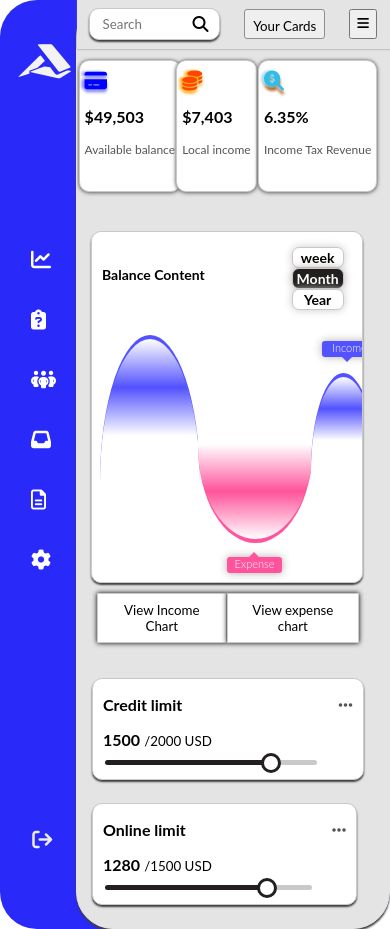
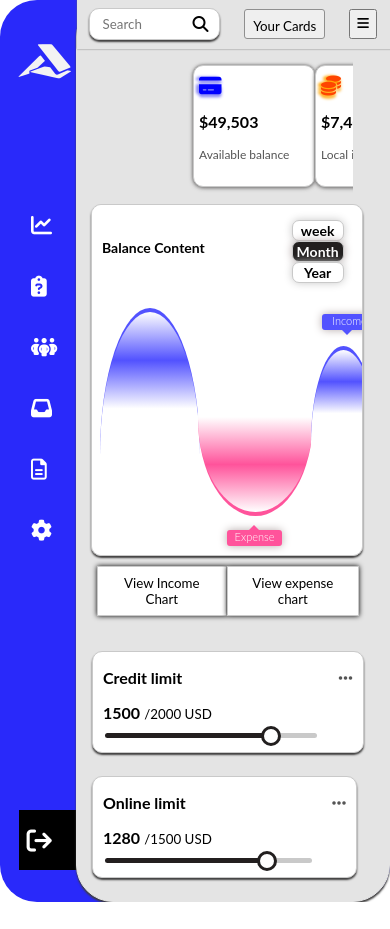
Before and after one commit to Damilarr/bank-dashboard, a plain HTML site: page index.html in a window 390 px wide. In both pictures the pointer is over the element 61 px from the left and 840 px from the top of the page. After the commit the page ends 902 px from the top, so only its background shows below. Drawn offline with Linux system fonts and the light colour scheme; a web font is replaced by a local one.

Commit message:
sidenav adjustments

```diff
--- a/css/bank-dashboard.css
+++ b/css/bank-dashboard.css
@@ -55,6 +55,26 @@ html,body {
     text-decoration: none;
     width: 100%;
     margin-bottom: 40px;
+}
+.body .logout a:link,
+.body .logout a:visited {
+    color: white;
+    text-decoration: none;
+}
+.body .logout:hover,
+.body .logout:active {
+    color: #c9c9c9;
+    background-color: #000;
+    transform: scale(1.2);
+    -webkit-transform: scale(1.2);
+    -moz-transform: scale(1.2);
+    -ms-transform: scale(1.2);
+    -o-transform: scale(1.2);
+    transition: 1s all;
+    -webkit-transition: 1s all;
+    -moz-transition: 1s all;
+    -ms-transition: 1s all;
+    -o-transition: 1s all;
 }
 .body .sidenav a:hover,
 .body .sidenav a:active {
@@ -184,8 +204,8 @@ html,body {
     color: white;
     box-shadow: 0px 6px 3px #f08ab4;
     z-index: 1;
-    position: sticky;
-    top: 75px;
+    /* position: sticky;
+    top: 75px; */
 }
 .rightside .card .cardtype i {
     color: white;
@@ -669,12 +689,12 @@ html,body {
 .mainboard .query-lastpanel {
     display: none;
 }
-.body .mainboard{
+/* .body .mainboard{
     height: fit-content;
 }
 .body{
     height: fit-content;
-}
+} */
 .body .mainboard .box-new {
     display: none;
 }
@@ -1067,7 +1087,7 @@ html,body {
         -ms-transition: 1s all;
         -o-transition: 1s all;
         border: 1px solid;
-        color: white;
+        color: #fff;
 }
     .mainboard .header .bank-card {
         padding: 8px;
@@ -1172,17 +1192,23 @@ html,body {
         height: fit-content;
         width: 230px;
         padding: 10px;
-        /* background-color: #e4e4e4; */
-        box-shadow: -2px 0px 2px #c9c9c9;
+        /*background-color: #e4e4e4;
+        */box-shadow: -2px 0px 2px #c9c9c9;
         display: none;
         background: linear-gradient(to right,#2929fa,#ff539b);
         right: 17px;
         top: 53px;
-        box-shadow: 0px 0px 4px black;
-    }
+        box-shadow: 0px 0px 6px black;
+        border-radius: 3px;
+        -webkit-border-radius: 3px;
+        -moz-border-radius: 3px;
+        -ms-border-radius: 3px;
+        -o-border-radius: 3px;
+}
     .mainboard .header .account-option:focus .account-option-container {
         display: block;
         outline: none;
+        color: #000;
     }
     .mainboard .header .account-option:focus {
         background:linear-gradient(to right,#5252ff,#ff539b);
@@ -1197,6 +1223,7 @@ html,body {
         -moz-border-radius: 3px;
         -ms-border-radius: 3px;
         -o-border-radius: 3px;
+        color: white;
 }
     .mainboard .header .account-option .account-option-container .account {
         height: fit-content;
@@ -1396,16 +1423,23 @@ html,body {
         display: flex;
     }
     .body .mainboard .box-new {
-        max-width: 490px;
-        min-width: 290px;
-        height: 250px;
+        /* max-width: 490px;
+        min-width: 290px; */
+        width: 160px;
+        /* background-color: #15ce15; */
+        height: 150px;
         justify-content: space-around;
         align-items: center;
+        overflow-x: scroll;
+        padding-top: 50px;
+        margin-bottom: 23px;
+        margin-left: 6px;
+        padding-left: 110px;
     }
     .body .mainboard .box-new .new-bxone,.body .mainboard .box-new .new-bxtwo,.body .mainboard .box-new .new-bxthree {
-        height: 120px;
+        min-height: 110px;
         /*max-width: 120px;
-        */width: fit-content;
+        */min-width: 110px;
         background-color: white;
         border: 1px solid #c9c9c9;
         display: block;
@@ -1419,26 +1453,37 @@ html,body {
 }
     .body .mainboard .box-new .new-bxthree {
         position: relative;
-        right: 10px;
     }
     .body .mainboard .box-new .new-bxtwo {
         position: relative;
-        left: -8px;
-    }
-    .body .mainboard .box-new .new-bxone:hover,.body .mainboard .box-new .new-bxtwo:hover,.body .mainboard .box-new .new-bxthree:hover {
-        transform: scale(1.14);
-        -webkit-transform: scale(1.14);
-        -moz-transform: scale(1.14);
-        -ms-transform: scale(1.14);
-        -o-transform: scale(1.14);
-        margin-right: 20px;
+    }
+    .body .mainboard .box-new .new-bxone:hover {
+        transform: scale(1.1);
+        -webkit-transform: scale(1.1);
+        -moz-transform: scale(1.1);
+        -ms-transform: scale(1.1);
+        -o-transform: scale(1.1);
         margin-left: 10px;
+        z-index: 2;
         transition: 1s all;
         -webkit-transition: 1s all;
         -moz-transition: 1s all;
         -ms-transition: 1s all;
         -o-transition: 1s all;
-    }
+}
+    .body .mainboard .box-new .new-bxtwo:hover,.body .mainboard .box-new .new-bxthree:hover {
+        transform: scale(1.1);
+        -webkit-transform: scale(1.1);
+        -moz-transform: scale(1.1);
+        -ms-transform: scale(1.1);
+        -o-transform: scale(1.1);
+        margin-right: 30px;
+        transition: 1s all;
+        -webkit-transition: 1s all;
+        -moz-transition: 1s all;
+        -ms-transition: 1s all;
+        -o-transition: 1s all;
+}
     .new-bxone i,.new-bxtwo i,.new-bxthree i {
         color: blue;
         text-shadow: -3px 0px 3px #8c8cf5,0px 3px 3px #8c8cf5;
@@ -1477,13 +1522,13 @@ html,body {
     }
     .body .sidenav {
         margin-right: -10px;
-        margin-top: 250px;
+        margin-top: 215px;
     }
     .logout {
         margin-right: -20px;
     }
     .logout i,.sidenav i {
-        font-size: 20px;
+        font-size: 21px;
     }
     .body .mainboard .bank-card .rightside {
         overflow-y: scroll;
--- a/index.html
+++ b/index.html
@@ -54,10 +54,10 @@
                 </div>
             </div>
             <div class="logout">
-                <div class="nav-logout">
+                <a href="#" class="nav-logout">
                     <span><i class="fa-solid fa-arrow-right-from-bracket"></i></span>
                     <span class="nav-logout-text">Logout</span>
-                </div>
+                </a>
             </div>
             <div class="mainboard">
                 <div class="header">
```
